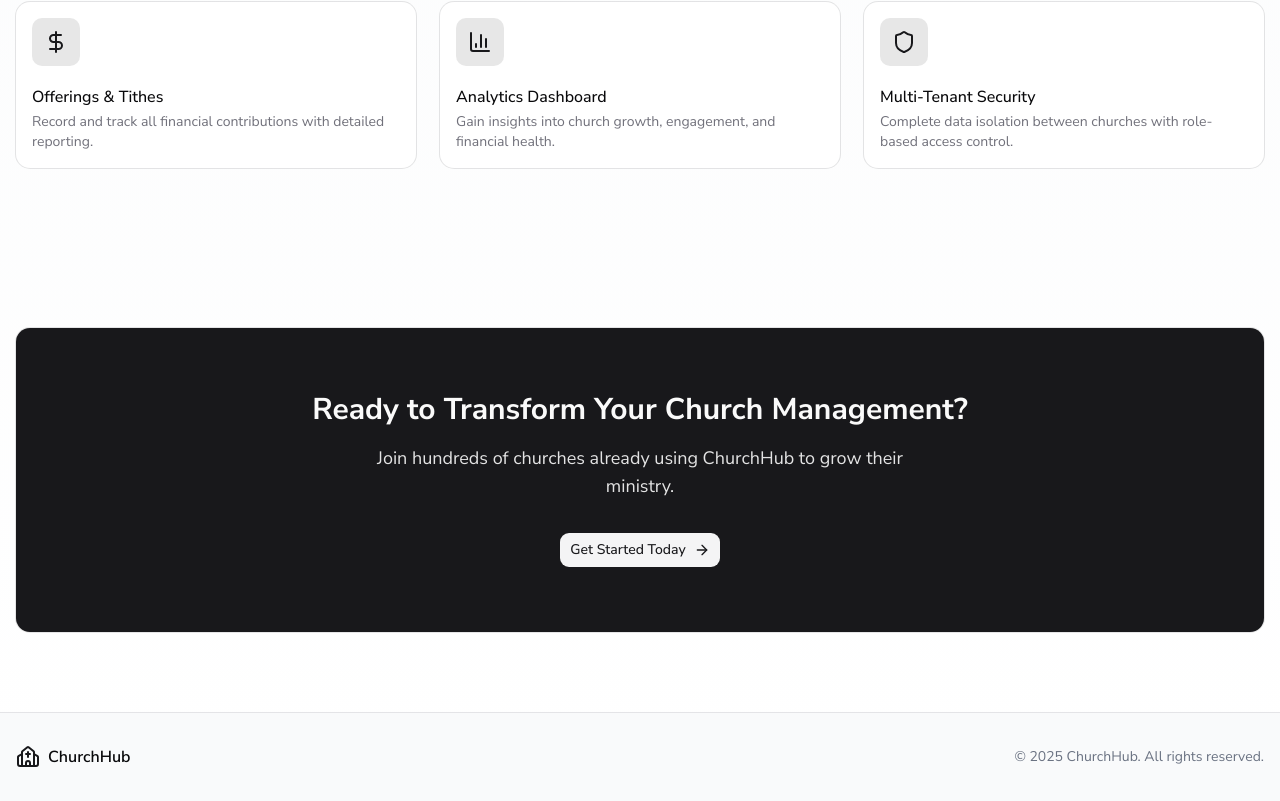
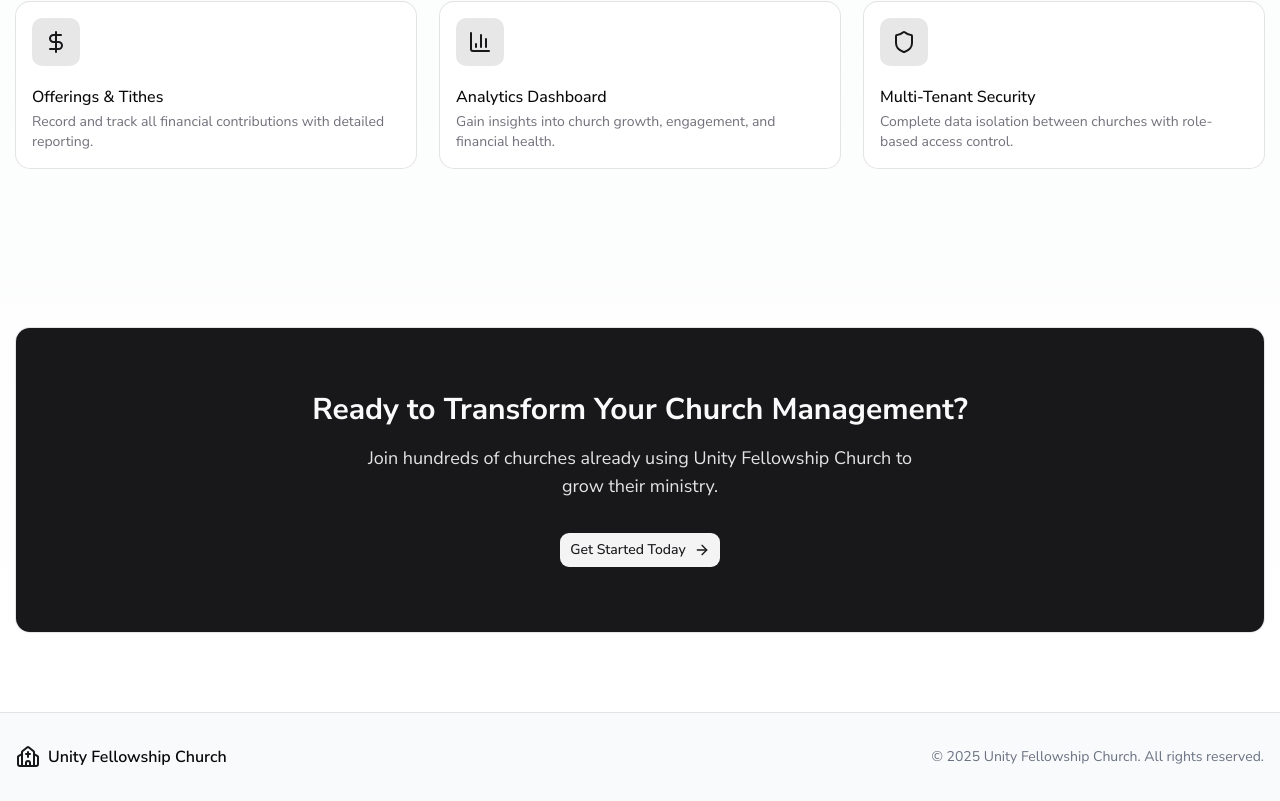
Before and after one commit to Ubaton/core-multi-tenant-model, a Next.js app: page / in a window 1280 px wide. Shown: the part 889-1690 px from the top of the page. Built offline with nearby package versions, Linux system fonts and the light colour scheme; no server answers.

Commit message:
feat: update branding references from ChurchHub to Unity Fellowship Church across the application

```diff
--- a/app/(auth)/register/page.tsx
+++ b/app/(auth)/register/page.tsx
@@ -205,7 +205,7 @@ export default function RegisterPage() {
                 <div className="space-y-2">
                   <Label htmlFor="churchSlug">Church URL Slug</Label>
                   <div className="flex items-center">
-                    <span className="text-sm text-muted-foreground mr-2">churchhub.com/</span>
+                    <span className="text-sm text-muted-foreground mr-2">unityfellowshipchurch.com/</span>
                     <Input
                       id="churchSlug"
                       name="churchSlug"
--- a/app/(super-admin)/super-admin/settings/page.tsx
+++ b/app/(super-admin)/super-admin/settings/page.tsx
@@ -85,7 +85,7 @@ export default function SuperAdminSettingsPage() {
                   <Label htmlFor="platformName">Platform Name</Label>
                   <Input
                     id="platformName"
-                    defaultValue="ChurchHub"
+                    defaultValue="Unity Fellowship Church"
                     placeholder="Enter platform name"
                   />
                 </div>
@@ -104,7 +104,7 @@ export default function SuperAdminSettingsPage() {
                     <Input
                       id="supportEmail"
                       type="email"
-                      defaultValue="support@churchhub.com"
+                      defaultValue="support@Unity Fellowship Church.com"
                       placeholder="support@example.com"
                     />
                   </div>
@@ -189,14 +189,14 @@ export default function SuperAdminSettingsPage() {
                   <Input
                     id="fromEmail"
                     type="email"
-                    placeholder="noreply@churchhub.com"
+                    placeholder="noreply@Unity Fellowship Church.com"
                   />
                 </div>
                 <div className="space-y-2">
                   <Label htmlFor="fromName">From Name</Label>
                   <Input
                     id="fromName"
-                    placeholder="ChurchHub"
+                    placeholder="Unity Fellowship Church"
                   />
                 </div>
                 <div className="flex items-center gap-3">
--- a/app/page.tsx
+++ b/app/page.tsx
@@ -43,13 +43,13 @@ const features = [
 
 export default function HomePage() {
   return (
-    <div className="min-h-screen bg-gradient-to-b from-gray-50 to-white dark:from-gray-950 dark:to-gray-900">
+    <div className="min-h-screen bg-linear-to-b from-gray-50 to-white dark:from-gray-950 dark:to-gray-900">
       {/* Header */}
       <header className="border-b bg-white/80 dark:bg-gray-950/80 backdrop-blur-sm sticky top-0 z-50">
         <div className="container mx-auto px-4 py-4 flex items-center justify-between">
           <div className="flex items-center gap-2">
             <Church className="h-8 w-8 text-primary" />
-            <span className="text-xl font-bold">ChurchHub</span>
+            <span className="text-xl font-bold">Unity Fellowship Church</span>
           </div>
           <div className="flex items-center gap-4">
             <Link href="/login">
@@ -119,7 +119,7 @@ export default function HomePage() {
               Ready to Transform Your Church Management?
             </h2>
             <p className="text-lg opacity-90 mb-8 max-w-xl mx-auto">
-              Join hundreds of churches already using ChurchHub to grow their ministry.
+              Join hundreds of churches already using Unity Fellowship Church to grow their ministry.
             </p>
             <Link href="/login">
               <Button size="lg" variant="secondary" className="gap-2">
@@ -137,10 +137,10 @@ export default function HomePage() {
           <div className="flex flex-col md:flex-row items-center justify-between gap-4">
             <div className="flex items-center gap-2">
               <Church className="h-6 w-6 text-primary" />
-              <span className="font-semibold">ChurchHub</span>
+              <span className="font-semibold">Unity Fellowship Church</span>
             </div>
             <p className="text-sm text-gray-500 dark:text-gray-400">
-              © {new Date().getFullYear()} ChurchHub. All rights reserved.
+              © {new Date().getFullYear()} Unity Fellowship Church. All rights reserved.
             </p>
           </div>
         </div>
--- a/components/dashboard/sidebar.tsx
+++ b/components/dashboard/sidebar.tsx
@@ -50,7 +50,7 @@ export function Sidebar() {
                 <span className="text-white font-bold text-lg">C</span>
               </div>
               <span className="text-lg font-semibold text-gray-900 dark:text-white">
-                ChurchHub
+                Unity Fellowship Church
               </span>
             </Link>
           </div>
```
